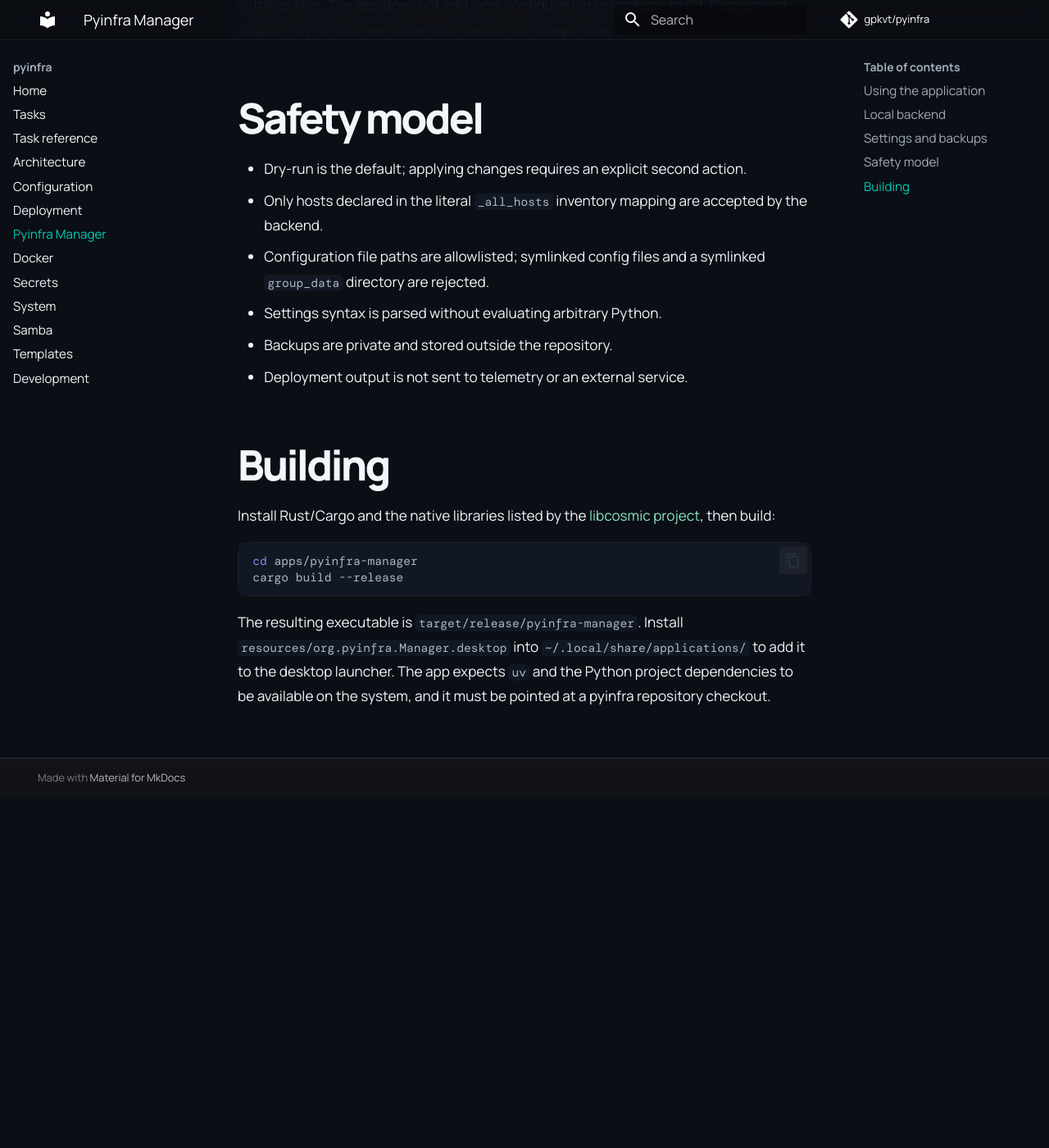
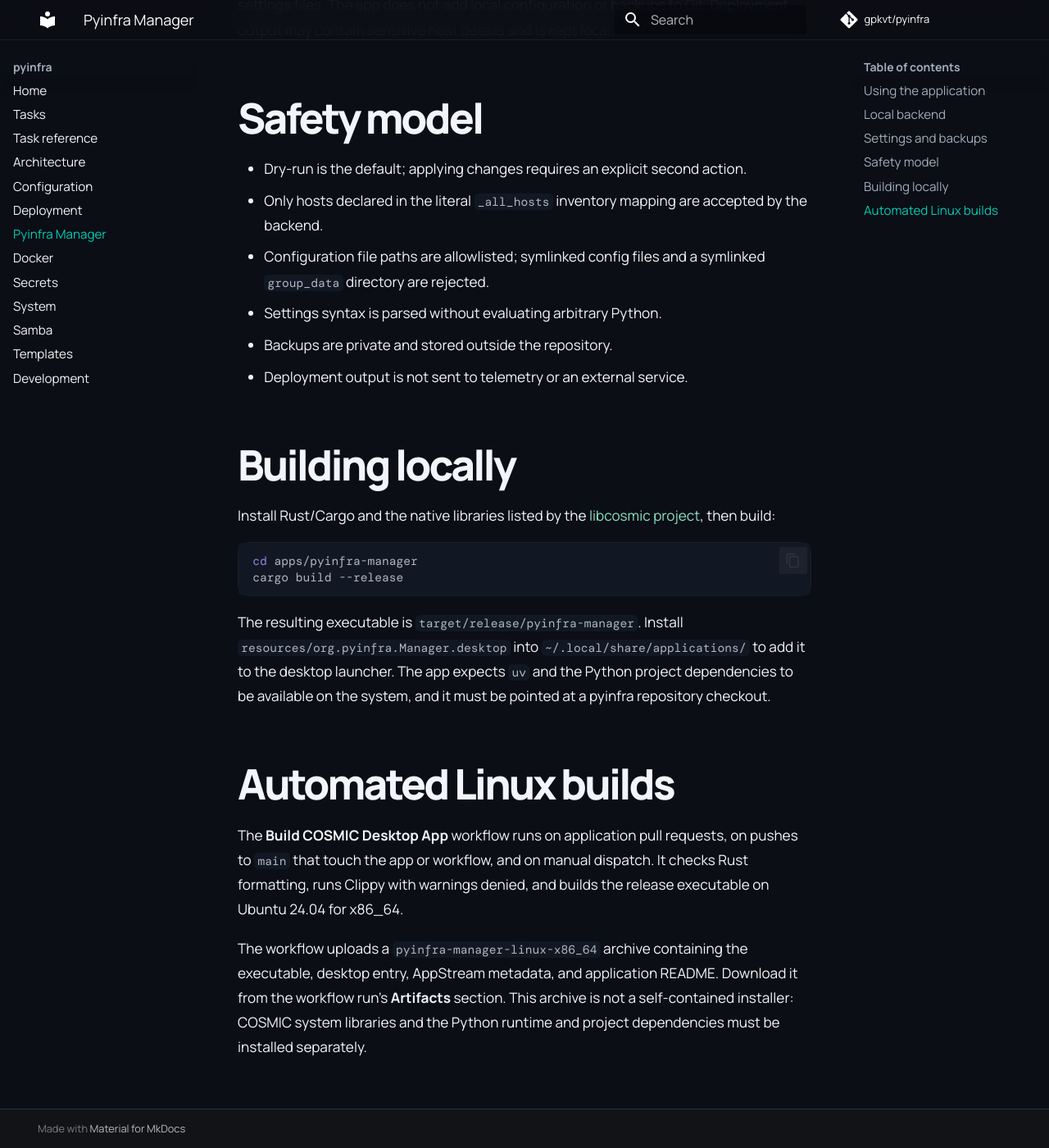
Before and after one commit to gpkvt/pyinfra, an MkDocs documentation site: the page built from docs/pyinfra-manager.md, in a window 1280 px wide and 1400 px high, scrolled down 1855 px. Shown: the whole window at 82% size. Built offline with MkDocs 1.6.1 and Material for MkDocs 9.7.7, drawn with Linux system fonts in a browser that asks for light colours; comment, search, counter and statistics services are not loaded; before the commit the page ends 2827 px from its top, so only the background shows below that.

Commit message:
Document automated COSMIC desktop app builds

```diff
--- a/docs/pyinfra-manager.md
+++ b/docs/pyinfra-manager.md
@@ -71,7 +71,7 @@ Git. Deployment output may contain sensitive host details and is kept local.
 - Backups are private and stored outside the repository.
 - Deployment output is not sent to telemetry or an external service.
 
-## Building
+## Building locally
 
 Install Rust/Cargo and the native libraries listed by the
 [libcosmic project](https://github.com/pop-os/libcosmic), then build:
@@ -86,3 +86,16 @@ The resulting executable is `target/release/pyinfra-manager`. Install
 `~/.local/share/applications/` to add it to the desktop launcher. The app
 expects `uv` and the Python project dependencies to be available on the
 system, and it must be pointed at a pyinfra repository checkout.
+
+## Automated Linux builds
+
+The **Build COSMIC Desktop App** workflow runs on application pull requests,
+on pushes to `main` that touch the app or workflow, and on manual dispatch.
+It checks Rust formatting, runs Clippy with warnings denied, and builds the
+release executable on Ubuntu 24.04 for x86_64.
+
+The workflow uploads a `pyinfra-manager-linux-x86_64` archive containing the
+executable, desktop entry, AppStream metadata, and application README. Download
+it from the workflow run's **Artifacts** section. This archive is not a
+self-contained installer: COSMIC system libraries and the Python runtime and
+project dependencies must be installed separately.
```
